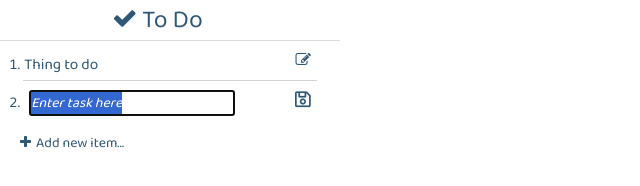
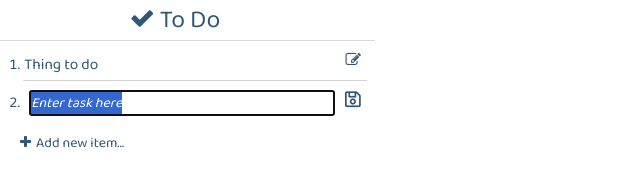
Before and after one commit to TimFinnigan/to-do-chrome-ext, a browser extension: page index.html in a window 1280 px wide. Both pictures are taken after a click on the element "Add new item...". Shown: the whole page, without its empty margins (0-640 px from the left). Drawn offline with Linux system fonts and the light colour scheme.

Commit message:
update max length

```diff
--- a/script.js
+++ b/script.js
@@ -62,7 +62,7 @@ $(document).ready(function() {
       let title = $("#row-" + rowNum + " .title").text();
 
       $("#row-" + rowNum + " .title").empty();
-      $("#row-" + rowNum + " .title").append("<input id='edit-item' value='' maxlength='30'>");
+      $("#row-" + rowNum + " .title").append("<input id='edit-item' value='' maxlength='45'>");
 
       $("#edit-item").val(title);
       $("#edit-item").focus();
--- a/style.css
+++ b/style.css
@@ -2,7 +2,7 @@ html,
 body {
   font-size: 14px;
   min-height: 180px;
-  width: 340px;
+  width: 375px;
   padding: 0px;
   margin: 0px;
   font-family: "Baloo 2", monospace;
@@ -125,7 +125,7 @@ form a {
 
 #sortable {
   padding: 0;
-  width: 300px;
+  width: 350px;
   margin-left: 15px;
   margin-top: 0px;
 }
@@ -198,7 +198,7 @@ form a {
 }
 .title input {
   height: 20px;
-  width: 200px;
+  width: 300px;
   padding-left: 0px;
   font-style: italic;
   font-size: 14px;
```
